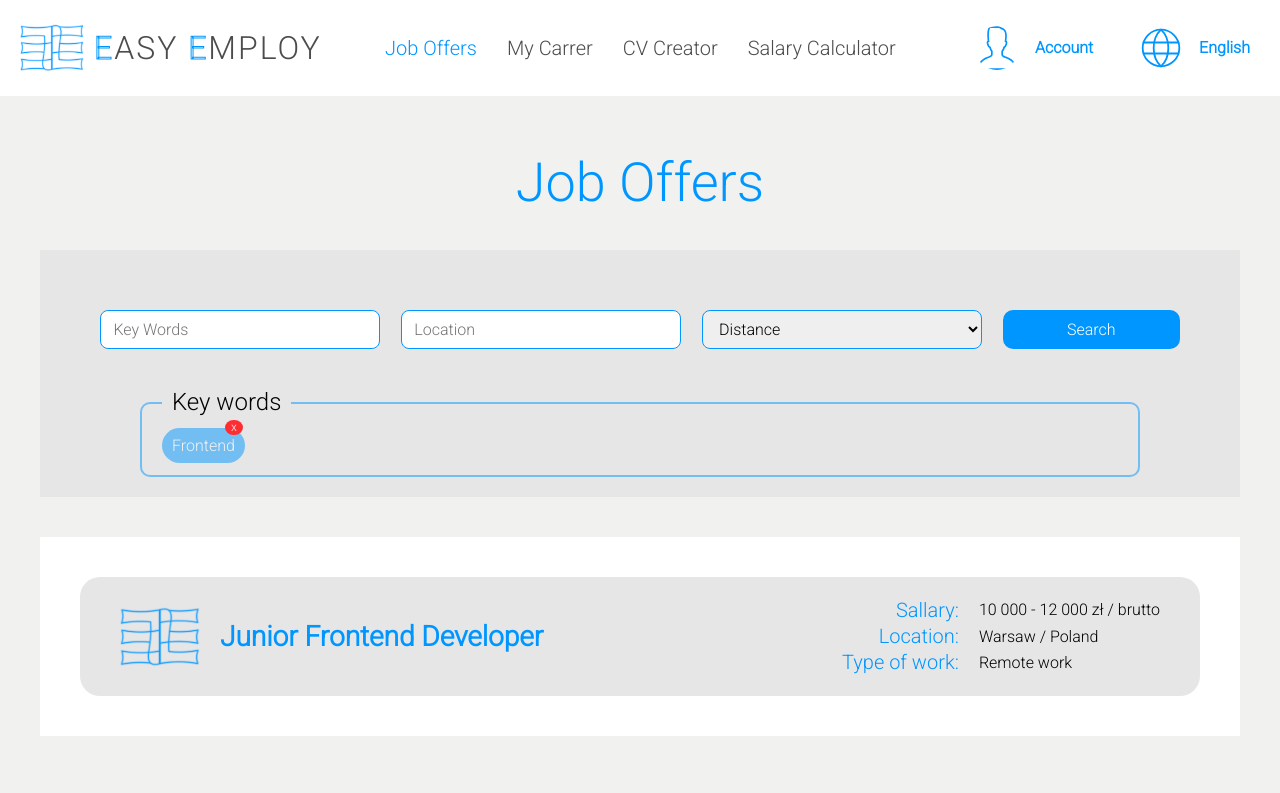
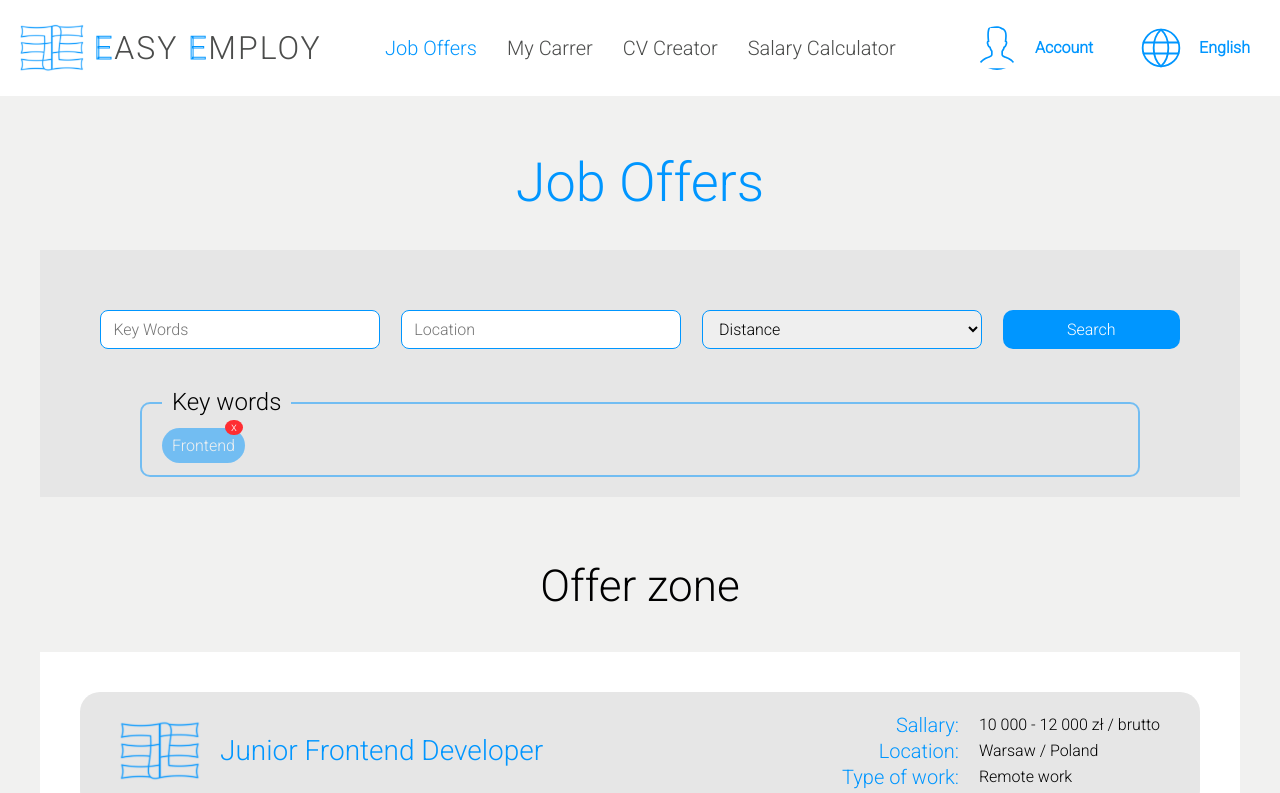
Before and after one commit to mizdebski77/Easy-Employ, a React (Create React App) app: page /Offers in a window 1280 px wide. Shown: the top 793 px of the page. Built offline with nearby package versions, Linux system fonts and the light colour scheme.

Commit message:
Styles in job offers changed

```diff
--- a/src/features/JobOffers/jobOffers.tsx
+++ b/src/features/JobOffers/jobOffers.tsx
@@ -15,6 +15,7 @@ import {
     OfferCaptionWrapper,
     OfferTile,
     OfferTitle,
+    OffersTitle,
     OffersWrapper,
     Option,
     RemoveButton,
@@ -54,12 +55,11 @@ export const JobOffers = () => {
                         <KeyWord>Frontend </KeyWord>
                         <RemoveButton>x</RemoveButton>
                     </KeyWordContainer>
-                  </KeyWordsWrapper>
+                </KeyWordsWrapper>
             </FormWrapper>
 
-
+            <OffersTitle>Offer zone</OffersTitle>
             <OffersWrapper>
-
                 <OfferTile>
                     <MainSection>
                         <Logo src={logo} />
@@ -87,7 +87,6 @@ export const JobOffers = () => {
                     </ContentWrapper>
 
                 </OfferTile>
-
             </OffersWrapper>
         </Wrapper>
     );
--- a/src/features/JobOffers/styledJobOffers.ts
+++ b/src/features/JobOffers/styledJobOffers.ts
@@ -172,6 +172,13 @@ export const OffersWrapper = styled.div`
     gap: 40px;
 `;
 
+export const OffersTitle = styled.h2`
+    text-align: center;
+    margin: 64px 0 20px;
+    font-size: 44px;
+    font-weight: normal;
+`;
+
 export const MainSection = styled.div`
     display: flex;
     align-items: center;
@@ -189,8 +196,8 @@ export const OfferTile = styled.div`
     transition: 0.3s;
 
     &:hover {
-        transform: scale(1.02);
-        box-shadow: 0 0 10px ${({ theme }) => theme.color.fontMainHover};
+        transform: scale(1.01);
+        box-shadow: 0 0 6px ${({ theme }) => theme.color.fontMainHover};
     };
 
     @media (max-width: ${({ theme }) => theme.breakPoint.firstBp}px){
@@ -218,6 +225,7 @@ export const ContentWrapper = styled.div`
 export const OfferTitle = styled.h2`
     color: ${({ theme }) => theme.color.fontMain};
     font-size: 28px;
+    font-weight: normal;
 
     @media (max-width: ${({ theme }) => theme.breakPoint.thirdBp}px){
         font-size: 20px;
```
